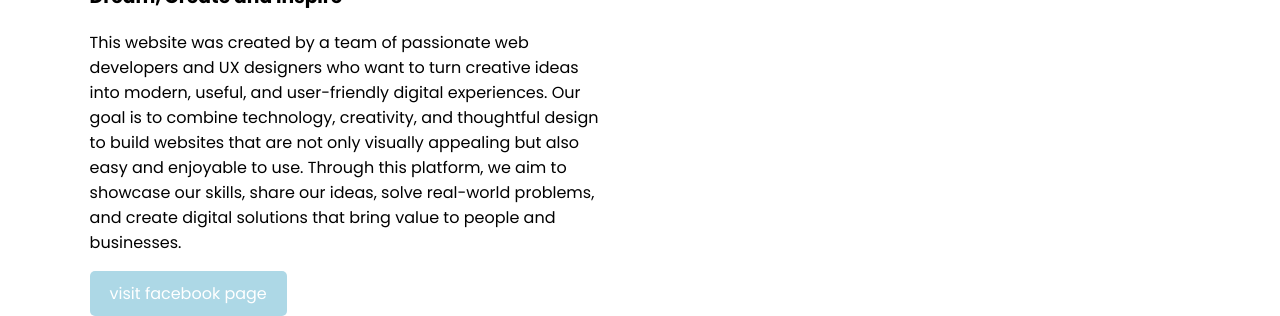
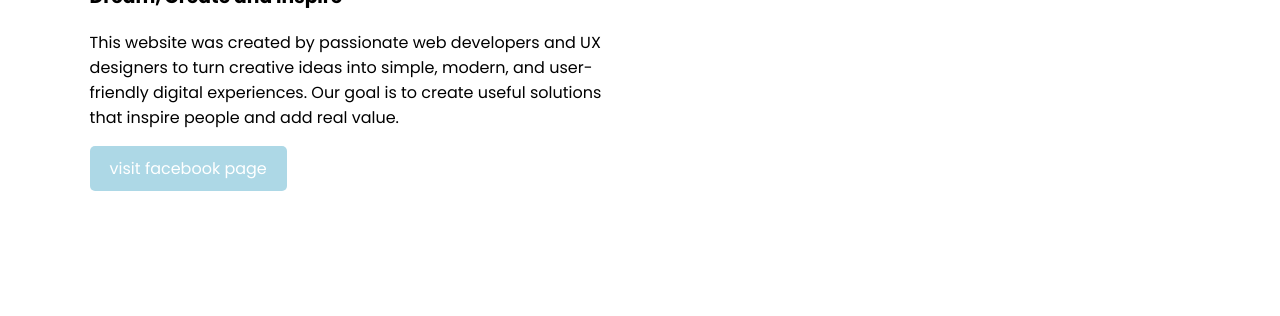
Before and after one commit to DinsDiary/web-protfullio, a plain HTML site: page index.html in a window 1280 px wide. Shown: the part 1003-1319 px from the top of the page. After the commit the page ends 1194 px from the top, so only its background shows below. Drawn offline with Linux system fonts and the light colour scheme.

Commit message:
updated second section content

```diff
--- a/index.html
+++ b/index.html
@@ -43,15 +43,10 @@
     <div class="half-width">
       <h2>Our Vision</h2>
       <h3>Dream, Create and Inspire</h3>
-      <p>This website was created by a team of passionate web developers and UX designers who want to turn creative
-        ideas into
-        modern, useful, and user-friendly digital experiences. Our goal is to combine technology, creativity, and
-        thoughtful
-        design to build websites that are not only visually appealing but also easy and enjoyable to use. Through this
-        platform,
-        we aim to showcase our skills, share our ideas, solve real-world problems, and create digital solutions that
-        bring value
-        to people and businesses.</p>
+      <p>This website was created by passionate web developers and UX designers to turn creative ideas into simple,
+        modern, and
+        user-friendly digital experiences. Our goal is to create useful solutions that inspire people and add real
+        value.</p>
       <a class="link-button" target="_blank" href=https://www.facebook.com/profile.php?id=61592718870018>visit facebook
         page</a>
     </div>
--- a/style.css
+++ b/style.css
@@ -37,7 +37,7 @@ section {
   transition: background-color 0.3s ease;
 }
 .dream-area {
-  background-image: url('images/my-bg.png');
+  background-image: url('images/dream-bg.png');
   background-repeat: no-repeat;
   background-position: right;
 }
```
